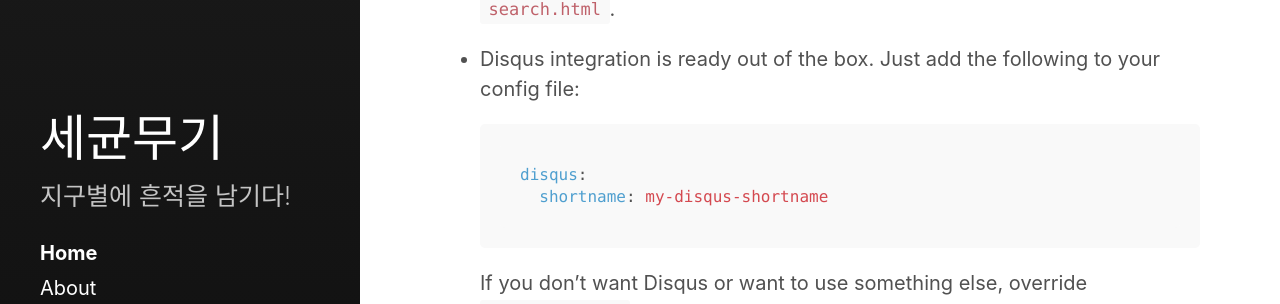
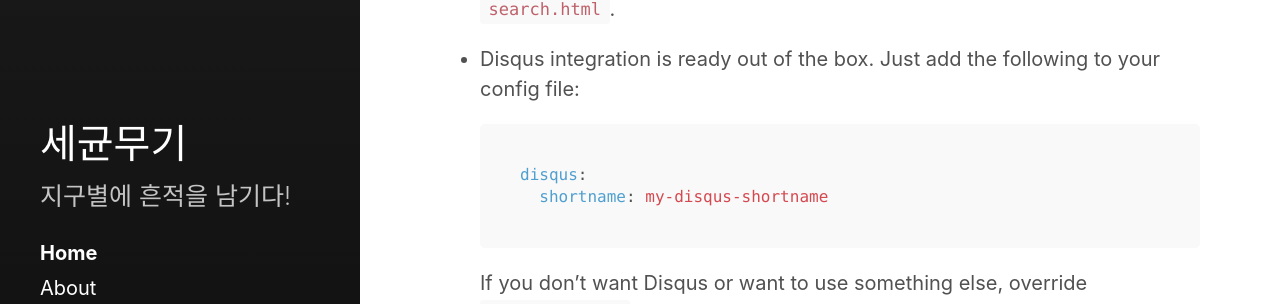
Before and after one commit to germweapon/germweapon.github.io, a Jekyll site: the page built from index.html, in a window 1280 px wide. Shown: the part 1615-1919 px from the top of the page. Built offline with Jekyll 4.4.1, drawn with Linux system fonts in a browser that asks for light colours; the list of posts is cut into pages by our own code.

Commit message:
some fix

```diff
--- a/_sass/hydeout/_layout.scss
+++ b/_sass/hydeout/_layout.scss
@@ -42,7 +42,7 @@ body {
   .site-title {
     font-family: "Abril Fatface", serif;
     font-weight: normal;
-    font-size: 2.5rem;
+    font-size: 2rem;
     color: rgba(255,255,255,.75);
     margin-top: 0;
     margin-bottom: $heading-spacing;
@@ -115,7 +115,7 @@ body {
 
   // Bigger title
   .site-title {
-    font-size: 2.5rem;
+    font-size: 2rem;
     color: white;
   }
 
```
